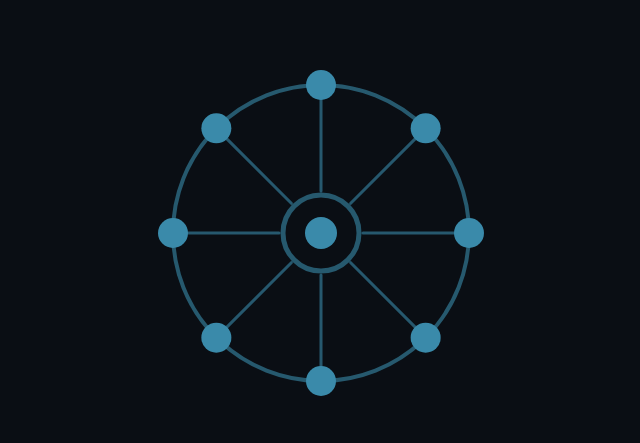
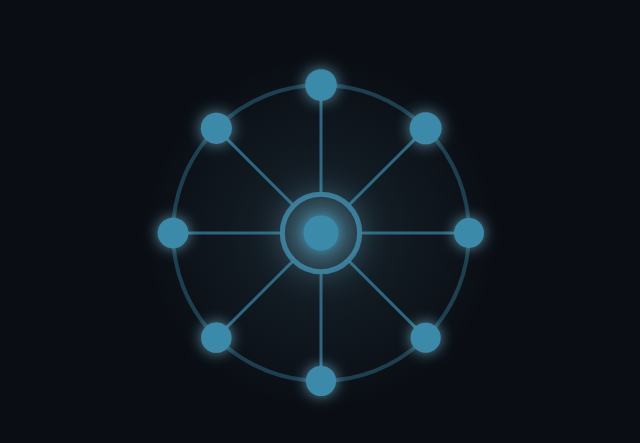
Before and after one commit to gladikos/aria-version2, a React (Vite) app: page / in a window 1280 px wide. Shown: the part 167-610 px from the top of the page, without its empty margins (319-959 px from the left). Built offline with nearby package versions, Linux system fonts and the light colour scheme.

Commit message:
step 3: idle animation - layered breathing

```diff
--- a/package.json
+++ b/package.json
@@ -12,6 +12,7 @@
   },
   "dependencies": {
     "@tailwindcss/vite": "^4.2.4",
+    "framer-motion": "^12.38.0",
     "react": "^19.2.5",
     "react-dom": "^19.2.5",
     "tailwindcss": "^4.2.4"
--- a/src/App.tsx
+++ b/src/App.tsx
@@ -1,12 +1,15 @@
 import AriaLogo from './components/AriaLogo'
+import { useAriaState } from './hooks/useAriaState'
 
 export default function App() {
+  const { state } = useAriaState()
+
   return (
     <div
       className="flex items-center justify-center h-full w-full"
       style={{ backgroundColor: '#0A0E14', color: '#3A8AAA' }}
     >
-      <AriaLogo width={400} height={400} />
+      <AriaLogo state={state} width={400} height={400} />
     </div>
   )
 }
--- a/src/components/AriaLogo.tsx
+++ b/src/components/AriaLogo.tsx
@@ -1,25 +1,75 @@
+import { motion } from 'framer-motion'
 import type { SVGProps } from 'react'
+import type { AriaState } from '../hooks/useAriaState'
 
+// ─── Geometry ────────────────────────────────────────────────────────────────
 const CX = 100
 const CY = 100
-const R_RING = 74        // radius to dot centres / ring
-const R_EYE = 19         // eye circle radius
-const R_PUPIL = 8        // pupil radius
-const R_DOT = 7.5        // outer dot radius
-const SPOKE_START = R_EYE + 2   // leave a small gap after the eye stroke
+const R_RING = 74       // ring radius = dot-centre radius
+const R_EYE = 19        // eye circle radius
+const R_PUPIL = 8       // pupil radius
+const R_DOT = 7.5       // outer dot radius
+const SPOKE_START = R_EYE + 2  // leave a gap after the eye stroke
 
 function polar(r: number, deg: number): [number, number] {
   const rad = (deg * Math.PI) / 180
   return [CX + r * Math.cos(rad), CY + r * Math.sin(rad)]
 }
 
-export default function AriaLogo(props: SVGProps<SVGSVGElement>) {
-  const items = Array.from({ length: 8 }, (_, i) => {
-    const deg = i * 45
-    const [sx, sy] = polar(SPOKE_START, deg)
-    const [dx, dy] = polar(R_RING, deg)
-    return { i, sx, sy, dx, dy }
-  })
+const ITEMS = Array.from({ length: 8 }, (_, i) => {
+  const deg = i * 45
+  const [sx, sy] = polar(SPOKE_START, deg)
+  const [dx, dy] = polar(R_RING, deg)
+  return { i, sx, sy, dx, dy }
+})
+
+// ─── Transform-origin helper (scale SVG elements around own centre) ───────────
+const SO = { transformBox: 'fill-box' as const, transformOrigin: 'center' as const }
+
+// ─── Transition presets ───────────────────────────────────────────────────────
+// Pupil + eye: 3.5 s cycle — the heartbeat everything else orbits
+const T_CORE = {
+  duration: 3.5,
+  repeat: Infinity,
+  ease: 'easeInOut' as const,
+}
+
+// Spokes: slow 5 s cycle, independent from eye
+const T_SPOKES = {
+  duration: 5,
+  repeat: Infinity,
+  ease: 'easeInOut' as const,
+}
+
+// Ring: same period as spokes but keyframes are inverted → counter-rhythm
+const T_RING = {
+  duration: 5,
+  repeat: Infinity,
+  ease: 'easeInOut' as const,
+}
+
+// Dots: 4 s wave, each dot staggered 0.15 s clockwise
+const tDot = (i: number) => ({
+  duration: 4,
+  repeat: Infinity,
+  ease: 'easeInOut' as const,
+  delay: i * 0.15,
+})
+
+// Ambient: very slow 6 s breath, tied to core rhythm phase
+const T_AMBIENT = {
+  duration: 6,
+  repeat: Infinity,
+  ease: 'easeInOut' as const,
+}
+
+// ─── Component ───────────────────────────────────────────────────────────────
+interface Props extends SVGProps<SVGSVGElement> {
+  state?: AriaState
+}
+
+export default function AriaLogo({ state = 'idle', ...props }: Props) {
+  const idle = state === 'idle'
 
   return (
     <svg
@@ -29,54 +79,128 @@ export default function AriaLogo(props: SVGProps<SVGSVGElement>) {
       role="img"
       {...props}
     >
-      {/* Ring — structural; lighter via opacity */}
-      <circle
+      <defs>
+        {/* Ambient radial gradient – large soft halo behind the whole logo */}
+        <radialGradient id="rg-ambient" cx="50%" cy="50%" r="50%">
+          <stop offset="0%"   stopColor="#86D5F2" stopOpacity="1" />
+          <stop offset="55%"  stopColor="#86D5F2" stopOpacity="0.4" />
+          <stop offset="100%" stopColor="#86D5F2" stopOpacity="0" />
+        </radialGradient>
+
+        {/*
+          f-halo — used on the pupil outer bloom circle.
+          Pure blur: the circle itself becomes a diffuse soft cloud.
+        */}
+        <filter id="f-halo" x="-300%" y="-300%" width="700%" height="700%">
+          <feGaussianBlur stdDeviation="7" />
+        </filter>
+
+        {/*
+          f-core-glow — applied to the pupil core.
+          Blurs a copy behind the sharp original → tight luminous halo.
+        */}
+        <filter id="f-core-glow" x="-150%" y="-150%" width="400%" height="400%">
+          <feGaussianBlur in="SourceGraphic" stdDeviation="2.5" result="blur" />
+          <feMerge>
+            <feMergeNode in="blur" />
+            <feMergeNode in="SourceGraphic" />
+          </feMerge>
+        </filter>
+
+        {/*
+          f-dot-glow — applied to each outer dot.
+          Derives a #86D5F2 bloom from the dot's alpha then merges back,
+          giving a brighter halo than the dot's own fill colour.
+        */}
+        <filter id="f-dot-glow" x="-150%" y="-150%" width="400%" height="400%">
+          <feGaussianBlur in="SourceAlpha" stdDeviation="3.5" result="blur" />
+          <feFlood floodColor="#86D5F2" floodOpacity="0.65" result="color" />
+          <feComposite in="color" in2="blur" operator="in" result="glow" />
+          <feMerge>
+            <feMergeNode in="glow" />
+            <feMergeNode in="SourceGraphic" />
+          </feMerge>
+        </filter>
+      </defs>
+
+      {/* ── Layer 1: ambient background pulse ── */}
+      <motion.circle
+        cx={CX} cy={CY} r={88}
+        fill="url(#rg-ambient)"
+        animate={idle ? { opacity: [0.06, 0.14, 0.06] } : { opacity: 0.05 }}
+        transition={T_AMBIENT}
+      />
+
+      {/* ── Layer 2: ring — counter-rhythm to spokes (bright when spokes are dim) ── */}
+      <motion.circle
         id="ring"
         cx={CX} cy={CY} r={R_RING}
         fill="none"
         stroke="currentColor"
         strokeWidth={2}
-        opacity={0.6}
+        animate={idle ? { opacity: [0.7, 0.35, 0.7] } : { opacity: 0.6 }}
+        transition={T_RING}
       />
 
-      {/* Spokes — structural; lighter via opacity */}
-      {items.map(({ i, sx, sy, dx, dy }) => (
-        <line
+      {/* ── Layer 3: spokes (dim when ring is bright) ── */}
+      {ITEMS.map(({ i, sx, sy, dx, dy }) => (
+        <motion.line
           key={i}
           id={`spoke-${i}`}
           x1={sx} y1={sy} x2={dx} y2={dy}
           stroke="currentColor"
           strokeWidth={1.5}
           strokeLinecap="round"
-          opacity={0.6}
+          animate={idle ? { opacity: [0.35, 0.72, 0.35] } : { opacity: 0.6 }}
+          transition={T_SPOKES}
         />
       ))}
 
-      {/* Eye — painted over spoke starts */}
-      <circle
+      {/* ── Layer 4: eye — breathes in sync with pupil, slight scale ── */}
+      <motion.circle
         id="eye"
         cx={CX} cy={CY} r={R_EYE}
         fill="none"
         stroke="currentColor"
         strokeWidth={2.5}
-        opacity={0.6}
+        style={SO}
+        animate={idle ? { opacity: [0.55, 0.92, 0.55], scale: [1, 1.03, 1] } : { opacity: 0.6, scale: 1 }}
+        transition={T_CORE}
       />
 
-      {/* Outer dots — solid; painted over spoke ends + ring */}
-      {items.map(({ i, dx, dy }) => (
-        <circle
+      {/* ── Layer 5: outer dots — staggered wave traveling clockwise ── */}
+      {ITEMS.map(({ i, dx, dy }) => (
+        <motion.circle
           key={i}
           id={`dot-${i}`}
           cx={dx} cy={dy} r={R_DOT}
           fill="currentColor"
+          filter="url(#f-dot-glow)"
+          style={SO}
+          animate={idle ? { scale: [1, 1.12, 1] } : { scale: 1 }}
+          transition={tDot(i)}
         />
       ))}
 
-      {/* Pupil — solid; painted over eye */}
-      <circle
+      {/* ── Layer 6: pupil outer bloom — large #86D5F2 halo, pulses with core ── */}
+      <motion.circle
+        cx={CX} cy={CY} r={R_PUPIL * 1.8}
+        fill="#86D5F2"
+        filter="url(#f-halo)"
+        style={SO}
+        animate={idle ? { opacity: [0.18, 0.58, 0.18], scale: [1, 1.38, 1] } : { opacity: 0.15, scale: 1 }}
+        transition={T_CORE}
+      />
+
+      {/* ── Layer 7: pupil core — crisp filled circle with tight glow ── */}
+      <motion.circle
         id="pupil"
         cx={CX} cy={CY} r={R_PUPIL}
         fill="currentColor"
+        filter="url(#f-core-glow)"
+        style={SO}
+        animate={idle ? { scale: [1, 1.16, 1] } : { scale: 1 }}
+        transition={T_CORE}
       />
     </svg>
   )
--- /dev/null
+++ b/src/hooks/useAriaState.ts
@@ -0,0 +1,8 @@
+import { useState } from 'react'
+
+export type AriaState = 'idle' | 'thinking' | 'speaking'
+
+export function useAriaState() {
+  const [state, setState] = useState<AriaState>('idle')
+  return { state, setState }
+}
```
Also changed, not shown: .claude/settings.local.json, 1 other file (tests, documents, lock files or other folders).
